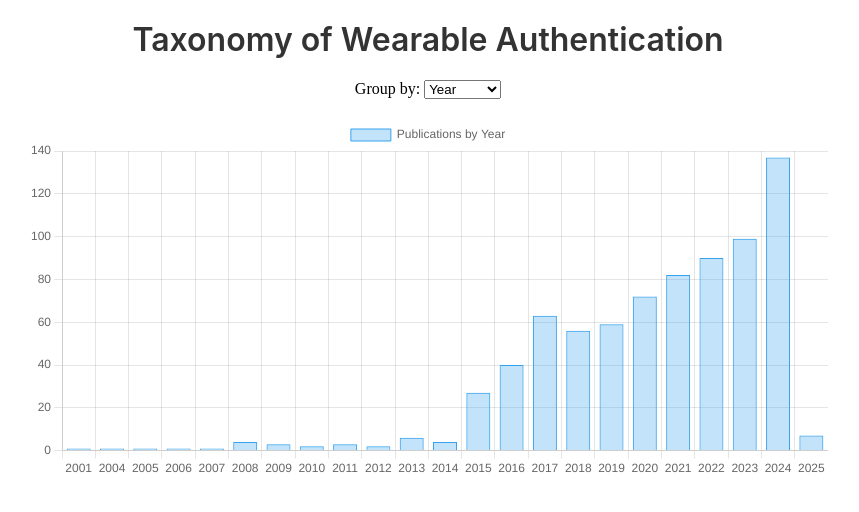
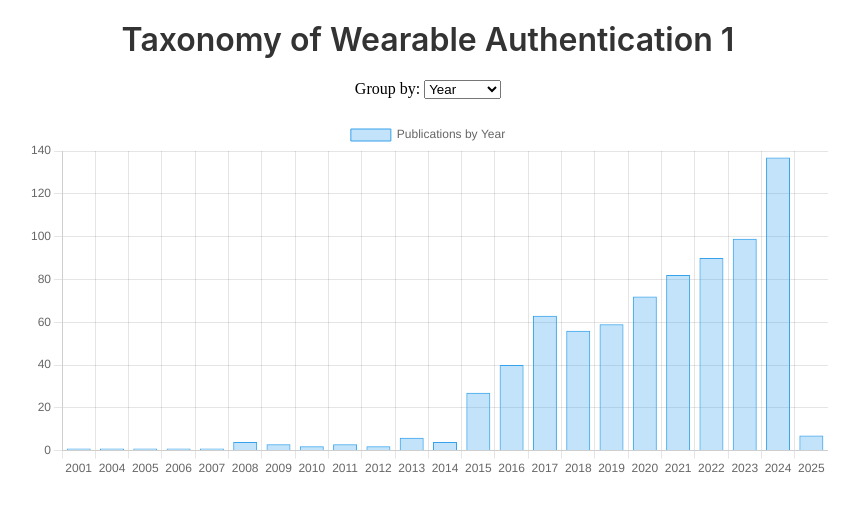
Before and after one commit to hdoo7/wiot_auth, a plain HTML site: page index.html in a window 1280 px wide. Shown: the whole page, without its empty margins (212-1071 px from the left). Drawn offline with nearby package versions, Linux system fonts and the light colour scheme.

Commit message:
modified

```diff
--- a/index.html
+++ b/index.html
@@ -3,7 +3,7 @@
 <head>
     <meta charset="UTF-8">
     <meta name="viewport" content="width=device-width, initial-scale=1.0">
-    <title>Taxonomy of Wearable Authentication 1</title>
+    <title>Taxonomy of Wearable Authentication</title>
     <script src="https://cdn.jsdelivr.net/npm/chart.js"></script>
     <script src="https://cdnjs.cloudflare.com/ajax/libs/PapaParse/5.3.0/papaparse.min.js"></script>
     <style>
@@ -36,7 +36,7 @@
     </style>
 </head>
 <body>
-    <h1>Taxonomy of Wearable Authentication</h1>
+    <h1>Taxonomy of Wearable Authentication 1</h1>
 
     <!-- Group by Dropdown -->
     <div id="group-by-container">
```
